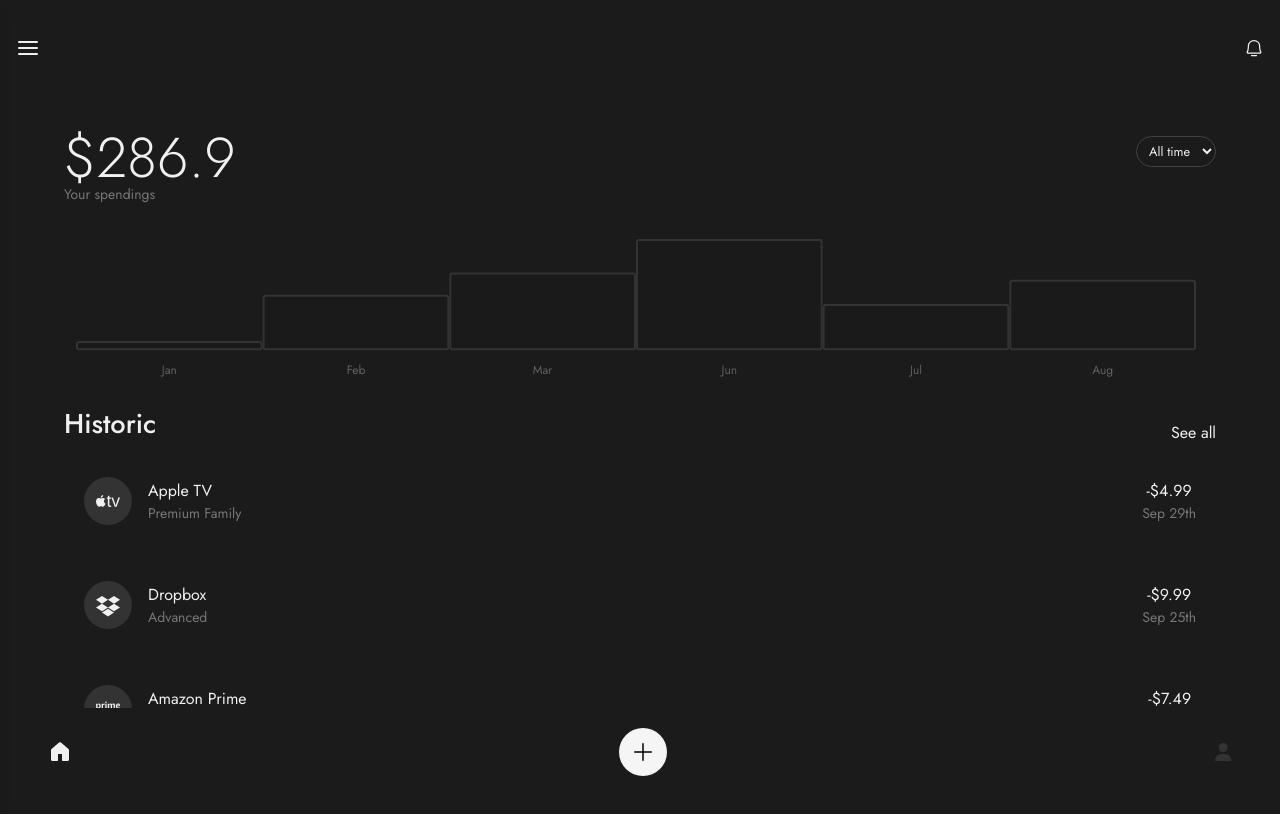
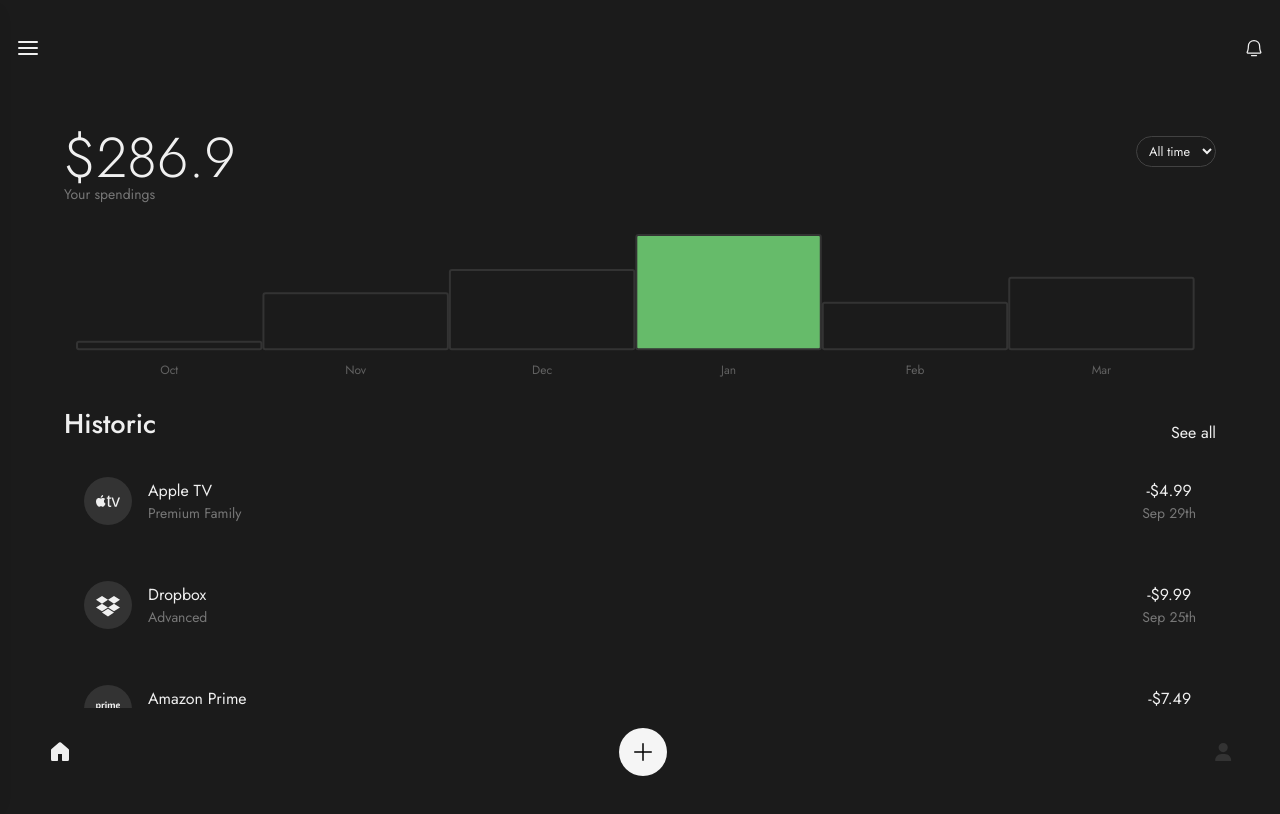
Before and after one commit to gabriel-ganji/SubsManag, a React (Vite) app: page / in a window 1280 px wide. Shown: the top 814 px of the page. Built offline with nearby package versions, Linux system fonts and the light colour scheme.

Commit message:
Adjusting spend's graphic

```diff
--- a/src/components/main/chart/index.tsx
+++ b/src/components/main/chart/index.tsx
@@ -1,18 +1,60 @@
+import { useState } from "react";
 import Chart from "react-apexcharts";
+import { ApexOptions } from "apexcharts";
 
-const chartConfig = {
-    type: "bar" as "bar",
-    height: '100%',
-    series: [
+export default function ExpensesChart() {
+
+    const [selectedBar, setSelectedBar] = useState<number | null>(3);
+
+    const getMonths = () => {
+
+        const months: Record<string, number> = {
+            "Jan": 1, "Feb": 2, "Mar": 3, "Abr": 4, "May": 5, "Jun": 6, "Jul": 7, "Aug": 8, "Sep": 9, "Oct": 10, "Nov": 11, "Dec": 12,
+        };
+
+        const actualDate: Date = new Date();
+        const actualMonth: number = actualDate.getMonth() + 1;
+
+        const sixMonths: Array<number> = [actualMonth];
+
+        for (let i = 1; i <= 3; i++) {
+            let prevMonth: number = actualMonth - i;
+            if (prevMonth <= 0) {
+                prevMonth += 12;
+            }
+            sixMonths.unshift(prevMonth);
+        }
+
+        for (let i2 = 1; i2 <= 2; i2++) {
+            let nextMonth: number = actualMonth + i2;
+            if (nextMonth > 12) {
+                nextMonth -= 12;
+            }
+            sixMonths.push(nextMonth);
+        }
+
+        const sixMonthsName = sixMonths.map(value => Object.keys(months).find(key => months[key] === value)).filter(item => item !== undefined);
+
+        return sixMonthsName;
+    }
+
+    const series: { name: string, data: Array<number> }[] = [
         {
             name: "Sales",
-            data: [50, 300, 420, 600, 250, 380,],
+            data: [50, 300, 420, 600, 250, 380],
         },
-    ],
-    options: {
+    ];
+
+    const options: ApexOptions = {
         chart: {
+            type: "bar",
             toolbar: {
                 show: false,
+            },
+            events: {
+                dataPointSelection: (_event, _chartContext, config) => {
+                    setSelectedBar(config.dataPointIndex);
+                },
             },
         },
         stroke: {
@@ -23,11 +65,33 @@ const chartConfig = {
         dataLabels: {
             enabled: false,
         },
-        colors: ["#1b1b1b"],
+        legend: {
+            show: false,
+        },
+        fill: {
+            opacity: 1,
+        },
+        states: {
+            hover: {
+                filter: {
+                    type: "none",
+                },
+            },
+            active: {
+                allowMultipleDataPointsSelection: false,
+                filter: {
+                    type: "none",
+                },
+            },
+        },
+        colors: series[0].data.map((_, index) =>
+            index === selectedBar ? "#66BB6A" : "#1b1b1b"
+        ),
         plotOptions: {
             bar: {
                 columnWidth: "100%",
                 borderRadius: 2,
+                distributed: true,
             },
         },
         xaxis: {
@@ -45,51 +109,19 @@ const chartConfig = {
                     fontWeight: 400,
                 },
             },
-            categories: [
-                "Jan",
-                "Feb",
-                "Mar",
-                "Jun",
-                "Jul",
-                "Aug",
-            ],
+            categories: getMonths(),
         },
         yaxis: {
             show: false,
-            labels: {
-                style: {
-                    colors: "#616161",
-                    fontSize: "12px",
-                    fontFamily: "inherit",
-                    fontWeight: 400,
-                },
-            },
         },
         grid: {
             show: false,
-            borderColor: "#dddddd",
-            strokeDashArray: 5,
-            xaxis: {
-                lines: {
-                    show: true,
-                },
-            },
-            padding: {
-                top: 5,
-                right: 20,
-            },
-        },
-        fill: {
-            opacity: 0.8,
         },
         tooltip: {
             theme: "dark",
+            x: { show: false },
         },
-    },
-};
+    };
 
-export default function ExpensesChart() {
-    return (
-        <Chart {...chartConfig} />
-    );
+    return <Chart options={options} series={series} type="bar" height="100%" />;
 }
```
